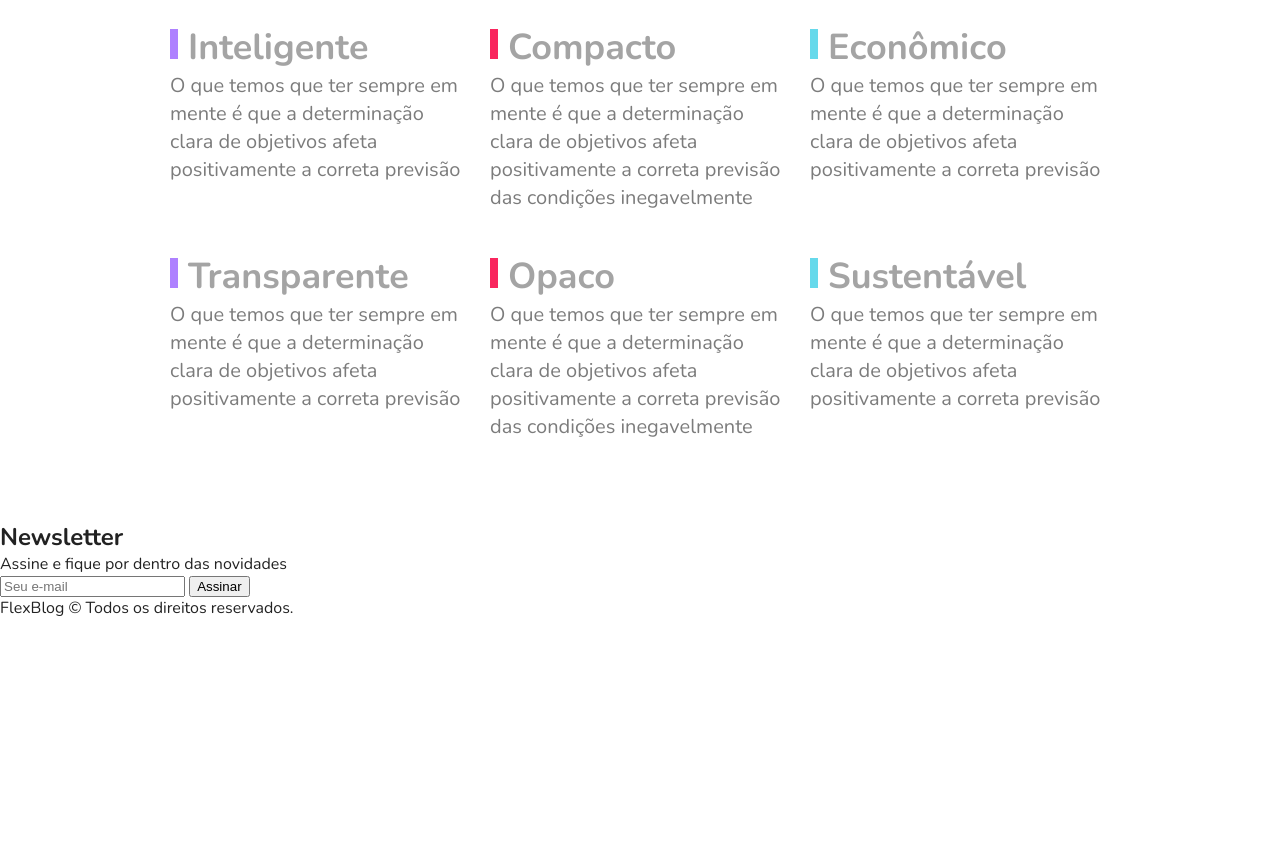
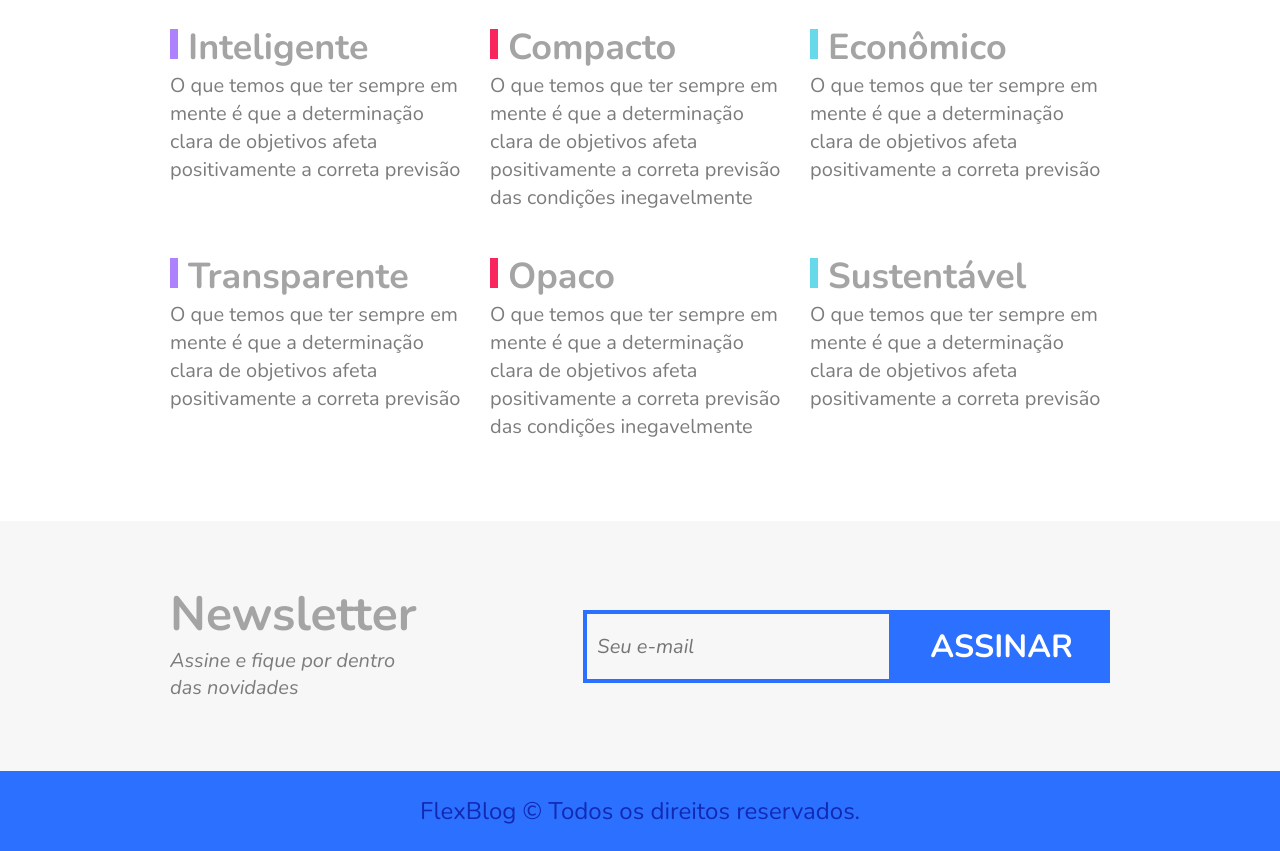
Before and after one commit to will-felipe-souza/flexblog, a plain HTML site: page index.html in a window 1280 px wide. Shown: the part 2645-3496 px from the top of the page. Before the commit the page ends 3264 px from the top, so only its background shows below. Drawn offline with nearby package versions, Linux system fonts and the light colour scheme.

Commit message:
Finalizado o CSS do Footer

```diff
--- a/css/style.css
+++ b/css/style.css
@@ -306,3 +306,85 @@ img {
   line-height: 1.4;
   color: #7C7C7C;
 }
+
+/* Newsletter */
+.newsletter {
+  background: #F7F7F7;
+  padding: 60px calc((100% - 960px)/2);
+  display: flex;
+  flex-wrap: wrap;
+}
+
+.newsletter-info {
+  flex: 1 1 260px;
+  margin: 0 10px;
+}
+
+.newsletter-info h1 {
+  font-size: 3em;
+  color: #A4A4A4;
+}
+
+.newsletter-info p {
+  font-size: 1.25em;
+  font-style: italic;
+  max-width: 230px;
+  color: #7C7C7C;
+  margin-bottom: 10px;
+}
+
+.newsletter-form {
+  flex: 2 1 260px;
+  margin: 0 10px;
+  align-self: center;
+  display: flex;
+  flex-wrap: wrap;
+}
+
+.newsletter-form input {
+  flex: 3 1 260px;
+  font-size: 1.25em;
+  color: #7C7C7C;
+  font-style: italic;
+  font-family: 'Nunito', Arial, Helvetica, sans-serif;
+  border: 4px solid #2C70FF;
+  background: transparent;
+  padding: 15px 10px;
+  margin: 0px;
+  border-radius: 0px;
+}
+
+.newsletter-form button {
+  flex: 1 1 200px;
+  font-family: 'Nunito', Arial, Helvetica, sans-serif;
+  font-size: 2em;
+  font-weight: bold;
+  text-transform: uppercase;
+  background: #2C70FF;
+  color: #FFF;
+  margin: 0;
+  cursor: pointer;
+  border: 0px;
+  padding: 15px 10px;
+}
+
+@media(max-width: 600px) {
+  .newsletter-form button {
+    font-size: 1.5em;
+  }
+}
+
+/* Footer */
+.footer {
+  display: flex;
+  background: #2C70FF;
+  height: 80px;
+  align-items: center;
+}
+
+.footer p {
+  flex: 1;
+  text-align: center;
+  font-size: 1.5em;
+  color: #122AB2;
+}
```
